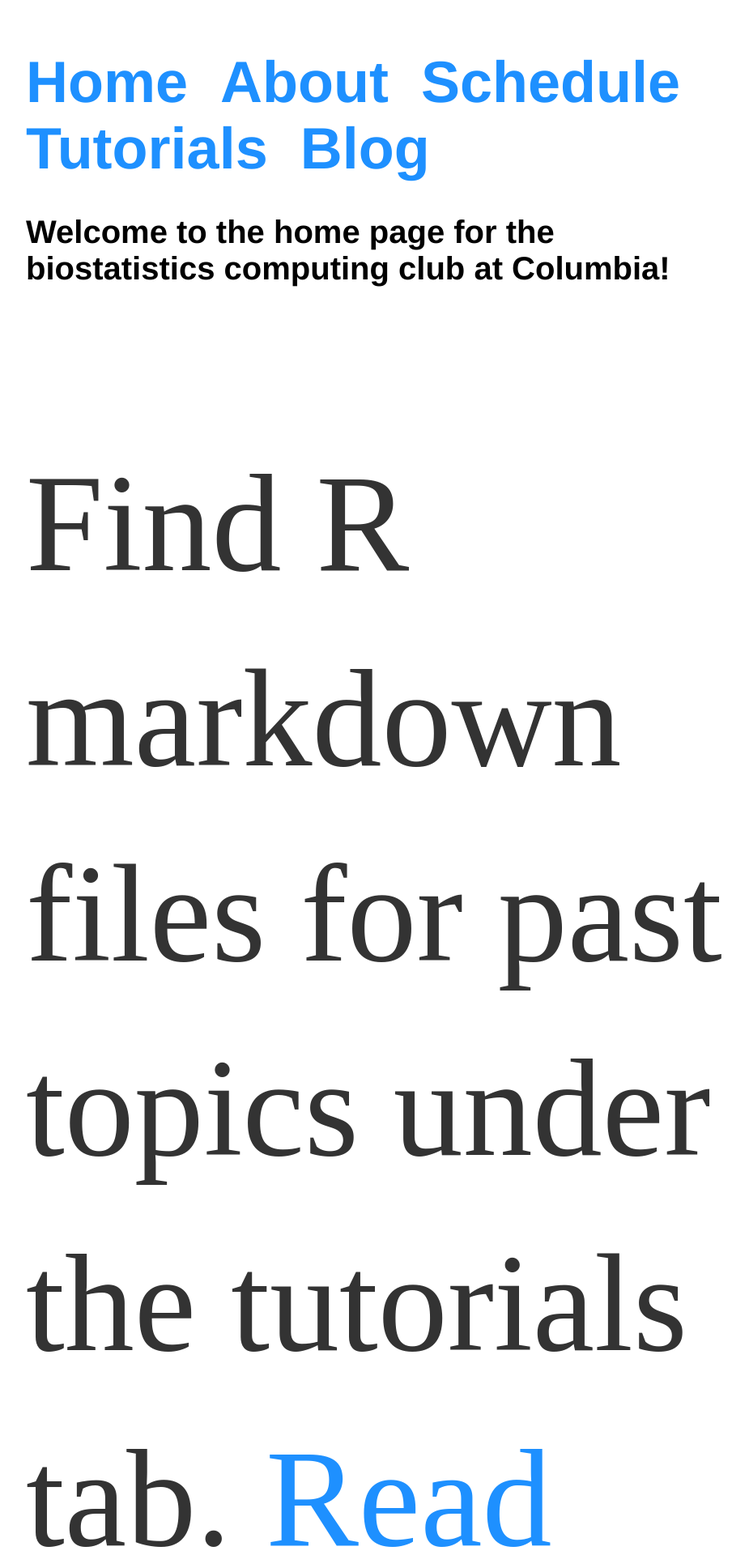
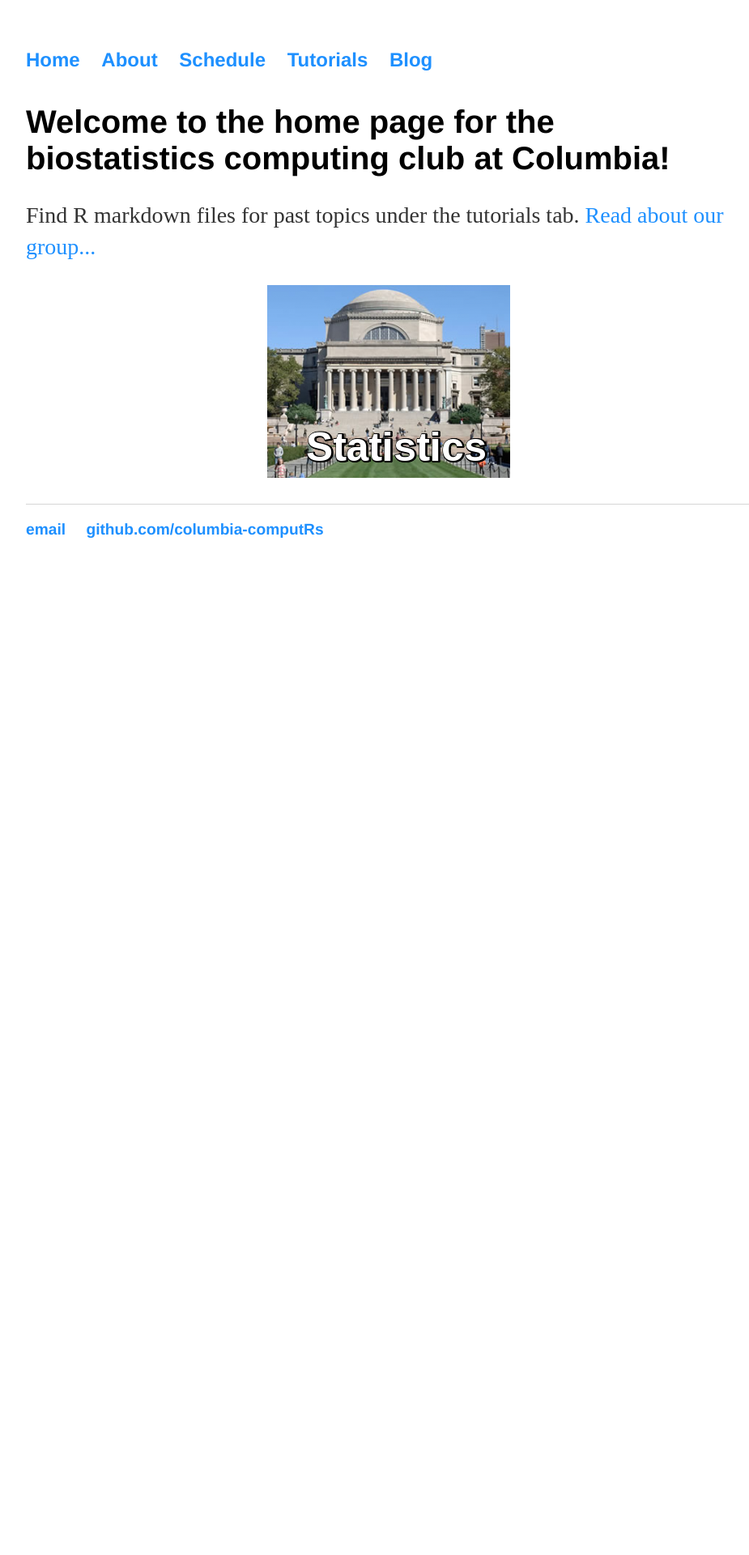
Before and after one commit to columbia-computing-club/columbia-computing-club.github.io, a Jekyll site: the page built from index.html, in a window 1280 px wide. Shown: the top 1920 px of the page at 81% size, without its empty margins (160-1085 px from the left). Built offline with Jekyll 4.4.1, drawn with Linux system fonts in a browser that asks for light colours; after the commit the page ends 900 px from its top, so only the background shows below that.

Commit message:
Update main.css

```diff
--- a/css/main.css
+++ b/css/main.css
@@ -24,7 +24,7 @@ h1 {
     font-family:'Helvetica', 'Arial', 'Sans-Serif';
 }
 p {
-    font-size: 10.75em;
+    font-size: 1.75em;
     line-height: 1.4em;
     color: #333;
 }
@@ -40,7 +40,7 @@ ul.posts {
 
 ul {
     margin: 20px auto 40px;
-    font-size: 4.5em;
+    font-size: 1.5em;
 }
 
 ul.posts li {
```
